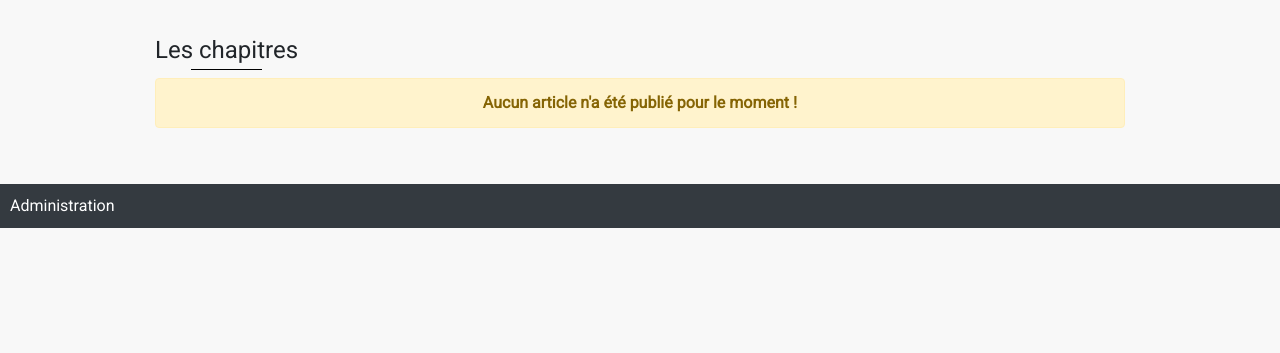
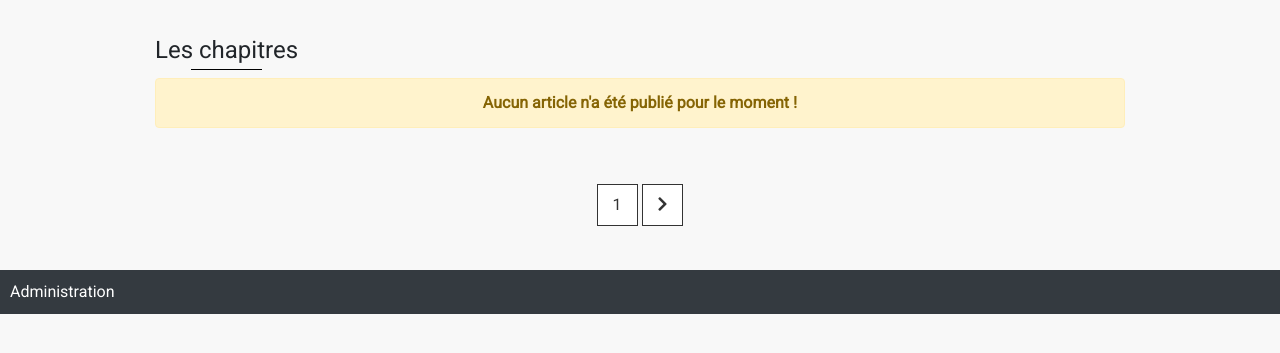
Before and after one commit to YoannDelion/Projet_3, a PHP site: page /articles in a window 1280 px wide. Shown: the part 404-757 px from the top of the page. Run offline with PHP 8.4, Linux system fonts and the light colour scheme; data that the repository does not hold is empty; some libraries are stand-ins or nearby versions.

Commit message:
Ajout de l'affichage de la pagination sur les pages articles

```diff
--- a/controler/articles.php
+++ b/controler/articles.php
@@ -14,9 +14,9 @@ $nbPosts = $post->findAll();
 $nbPosts = count($nbPosts);
 
 //définit le nombre de posts par pages
-$postsParPage = 2;
+$postsParPage = 5;
 
-$nbPages = $nbPosts/$postsParPage;
+$nbPages = ceil($nbPosts/$postsParPage);
 
 if (!(isset($_GET['page'])) || !(is_numeric($_GET['page'])) || $_GET['page']<0 || $_GET['page']>ceil($nbPages) || $_GET['page']==0) {
     $page = 1;
@@ -25,7 +25,7 @@ if (!(isset($_GET['page'])) || !(is_numeric($_GET['page'])) || $_GET['page']<0 |
 }
 
 $offset = $postsParPage * ($page-1);
-$posts = $post->findByPage($offset);
+$posts = $post->findByPage($postsParPage, $offset);
 
 
 include_once __DIR__ . '/../vue/articles.vue.php';
--- a/model/Post.php
+++ b/model/Post.php
@@ -295,9 +295,10 @@ class Post extends BddConnexion
      * @param $page
      * @return Post[]
      */
-    public function findByPage($offset)
+    public function findByPage($limit, $offset)
     {
-        $req = $this->bdd->prepare('SELECT id, author, title, content, createdAt, updated, updatedAt, reported, reportedAt FROM post ORDER BY id DESC LIMIT 2 OFFSET :offset');
+        $req = $this->bdd->prepare('SELECT id, author, title, content, createdAt, updated, updatedAt, reported, reportedAt FROM post ORDER BY id DESC LIMIT :limit OFFSET :offset');
+        $req->bindValue(':limit', $limit, PDO::PARAM_INT);
         $req->bindValue(':offset', $offset, PDO::PARAM_INT);
         $req->execute();
         while($datas = $req->fetch()){
--- a/vue/articles.vue.php
+++ b/vue/articles.vue.php
@@ -56,7 +56,21 @@
                 }
                 ?>
             </div>
+
         </section>
+        <div class="row mb-4">
+            <div class="mx-auto">
+                <a class="submitBtn" href="/articles?page=<?= ($page-1); ?>"
+                    <?php if ($page == 1) { echo 'hidden';}?> >
+                    <i class="fas fa-chevron-left"></i>
+                </a>
+                <span class="submitBtn"><?= $page; ?></span>
+                <a class="submitBtn" href="/articles?page=<?= ($page+1); ?>"
+                    <?php if ($page == $nbPages) { echo 'hidden';}?> >
+                    <i class="fas fa-chevron-right"></i>
+                </a>
+            </div>
+        </div>
     </div>
 
     <?php
```
